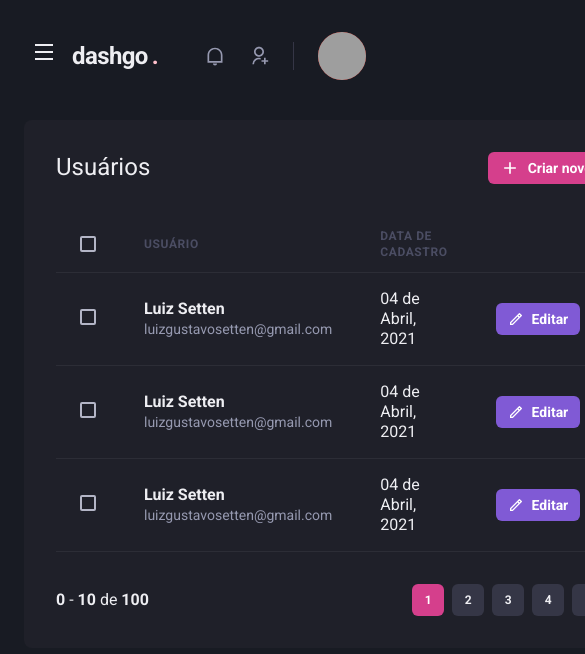
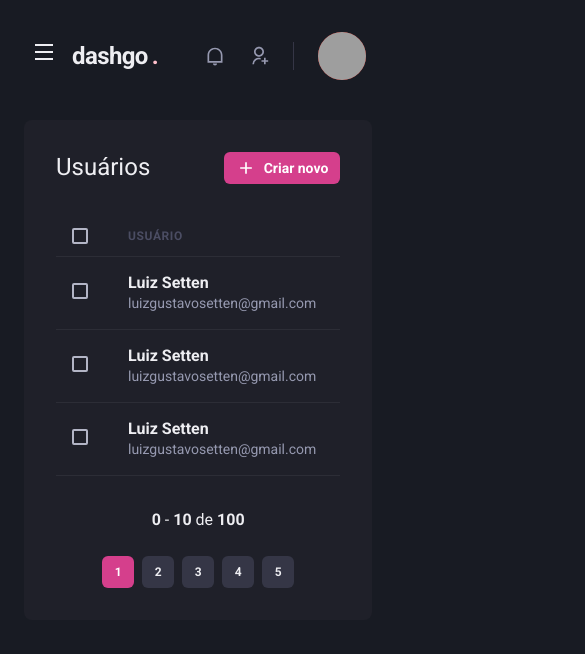
Before and after one commit to luizsetten/dashgo, a Next.js app: page /users in a window 390 px wide. Shown: the top 654 px of the page, 585 px wide, since content can reach past the window. Built offline with nearby package versions, Linux system fonts and the light colour scheme; grey boxes are pictures that could not be loaded.

Commit message:
feat: table responsive

```diff
--- a/src/components/Pagination/index.tsx
+++ b/src/components/Pagination/index.tsx
@@ -4,7 +4,7 @@
 export function Pagination() {
   return (
     <Stack
-      direction="row"
+      direction={["column", "row"]}
       mt="8"
       justify="space-between"
       align="center"
--- a/src/pages/users/index.tsx
+++ b/src/pages/users/index.tsx
@@ -1,10 +1,15 @@
-import { Box, Flex, Heading, Button, Icon, Table, Thead, Tr, Th, Checkbox, Tbody, Td, Text } from "@chakra-ui/react";
+import { Box, Flex, Heading, Button, Icon, Table, Thead, Tr, Th, Checkbox, Tbody, Td, Text, useBreakpointValue } from "@chakra-ui/react";
 import { RiAddLine, RiPencilLine } from "react-icons/ri";
 import { Header } from "../../components/Header";
 import { Pagination } from "../../components/Pagination";
 import { Sidebar } from "../../components/Sidebar";
 
 export default function UserList() {
+  const isWideScreen = useBreakpointValue({
+    base: false,
+    lg: true
+  });
+
   return (
     <Box>
       <Header />
@@ -29,17 +34,17 @@
           <Table colorScheme="whiteAlpha">
             <Thead>
               <Tr>
-                <Th px="6" color="gray.300" width="8">
+                <Th px={["4", "4", "6"]} color="gray.300" width="8">
                   <Checkbox colorScheme="pink" />
                 </Th>
                 <Th>Usuário</Th>
-                <Th>Data de cadastro</Th>
-                <Th width="8"></Th>
+                {isWideScreen && (<Th>Data de cadastro</Th>)}
+                {isWideScreen && (<Th width="8"></Th>)}
               </Tr>
             </Thead>
             <Tbody>
               <Tr>
-                <Td px="6">
+                <Td px={["4", "4", "6"]}>
                   <Checkbox colorScheme="pink" />
                 </Td>
                 <Td>
@@ -48,9 +53,8 @@
                     <Text fontSize="sm" color="gray.300">luizgustavosetten@gmail.com</Text>
                   </Box>
                 </Td>
-                <Td>
-                  04 de Abril, 2021
-                </Td>
+                {isWideScreen && (<Td>04 de Abril, 2021</Td>)}
+                {isWideScreen && (
                 <Td>
                   <Button
                     as="a"
@@ -62,9 +66,10 @@
                     Editar
                   </Button>
                 </Td>
+                )}
               </Tr>
               <Tr>
-                <Td px="6">
+                <Td px={["4", "4", "6"]}>
                   <Checkbox colorScheme="pink" />
                 </Td>
                 <Td>
@@ -73,9 +78,8 @@
                     <Text fontSize="sm" color="gray.300">luizgustavosetten@gmail.com</Text>
                   </Box>
                 </Td>
-                <Td>
-                  04 de Abril, 2021
-                </Td>
+                {isWideScreen && (<Td>04 de Abril, 2021</Td>)}
+                {isWideScreen && (
                 <Td>
                   <Button
                     as="a"
@@ -87,9 +91,10 @@
                     Editar
                   </Button>
                 </Td>
+                )}
               </Tr>
               <Tr>
-                <Td px="6">
+                <Td px={["4", "4", "6"]}>
                   <Checkbox colorScheme="pink" />
                 </Td>
                 <Td>
@@ -98,9 +103,8 @@
                     <Text fontSize="sm" color="gray.300">luizgustavosetten@gmail.com</Text>
                   </Box>
                 </Td>
-                <Td>
-                  04 de Abril, 2021
-                </Td>
+                {isWideScreen && (<Td>04 de Abril, 2021</Td>)}
+                {isWideScreen && (
                 <Td>
                   <Button
                     as="a"
@@ -112,6 +116,7 @@
                     Editar
                   </Button>
                 </Td>
+                )}
               </Tr>
             </Tbody>
           </Table>
```
